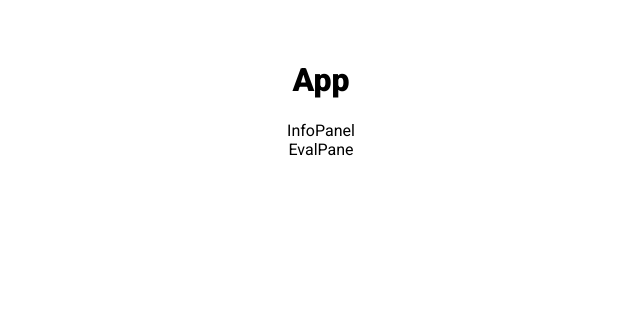
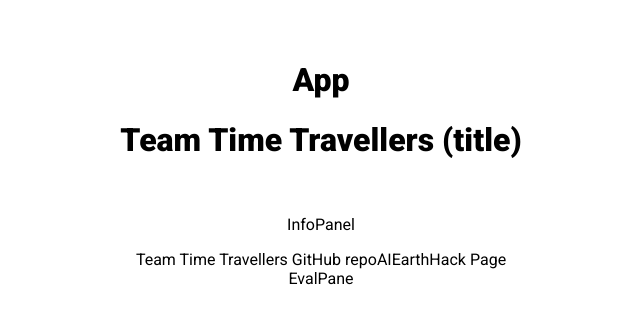
Before and after one commit to ThunderRoar/AI-EarthHack, a React (Vite) app in the folder frontend/: page / in a window 1280 px wide. Shown: the top 324 px of the page, without its empty margins (319-959 px from the left). Built offline with nearby package versions, Linux system fonts and the light colour scheme.

Commit message:
outline InfoPanel components

```diff
--- a/frontend/src/components/InfoPanel.jsx
+++ b/frontend/src/components/InfoPanel.jsx
@@ -9,7 +9,41 @@
 
 const InfoPanel = () => {
   return (
-    <div>InfoPanel</div>
+    <div>
+      <div>
+        <h1>Team Time Travellers (title)</h1>
+        <Logo></Logo>
+        <Header></Header>
+        <Links></Links>
+      </div>
+    </div>
+  )
+}
+
+const Header = () => {
+  return(
+    <p>InfoPanel</p>
+  )
+}
+
+const Logo = () => {
+  return (
+    <img></img>
+  )
+}
+
+const Links = () => {
+  return (
+    <div>
+      <a>Team Time Travellers GitHub repo</a>
+      <a>AIEarthHack Page</a>
+    </div>
+  )
+}
+
+const Description = () => {
+  return (
+    <p>Description: this is used to evaluate stuff</p>
   )
 }
 
```
